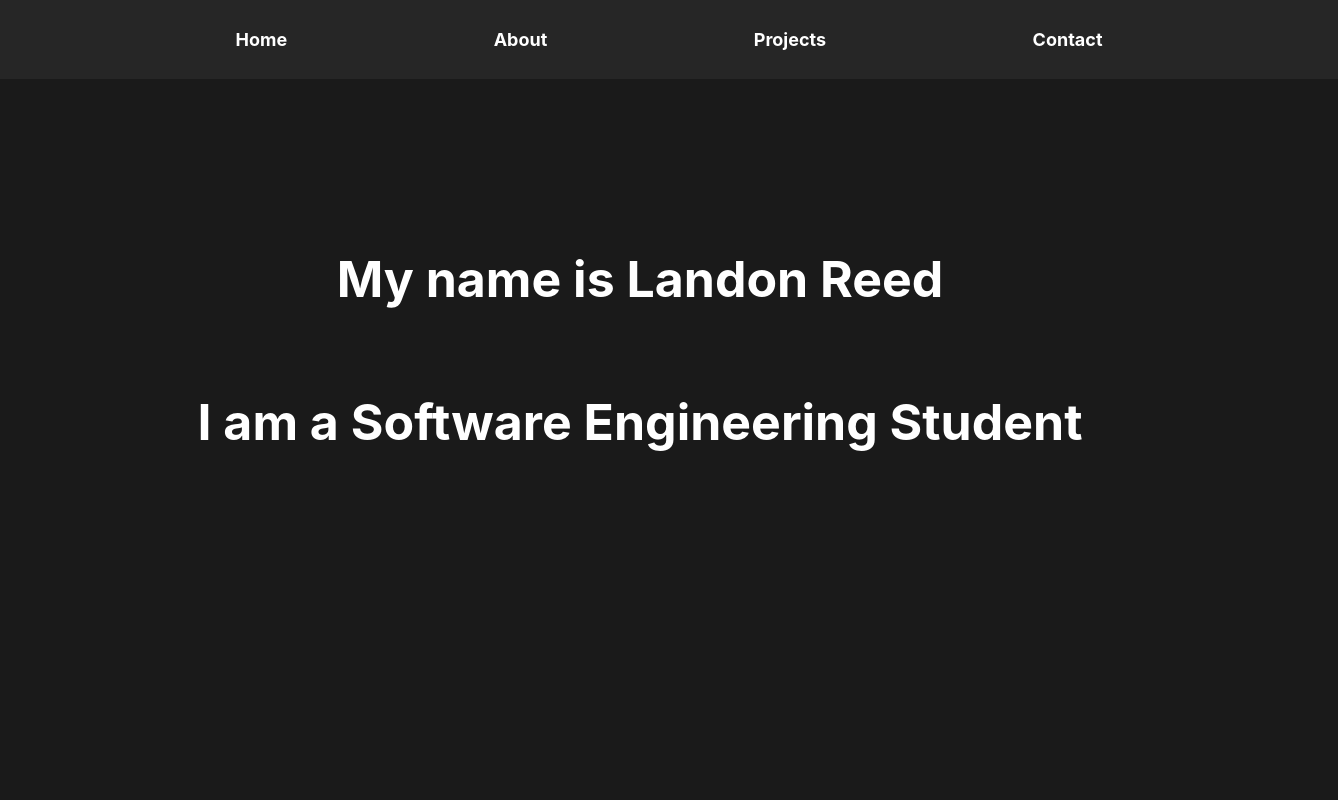
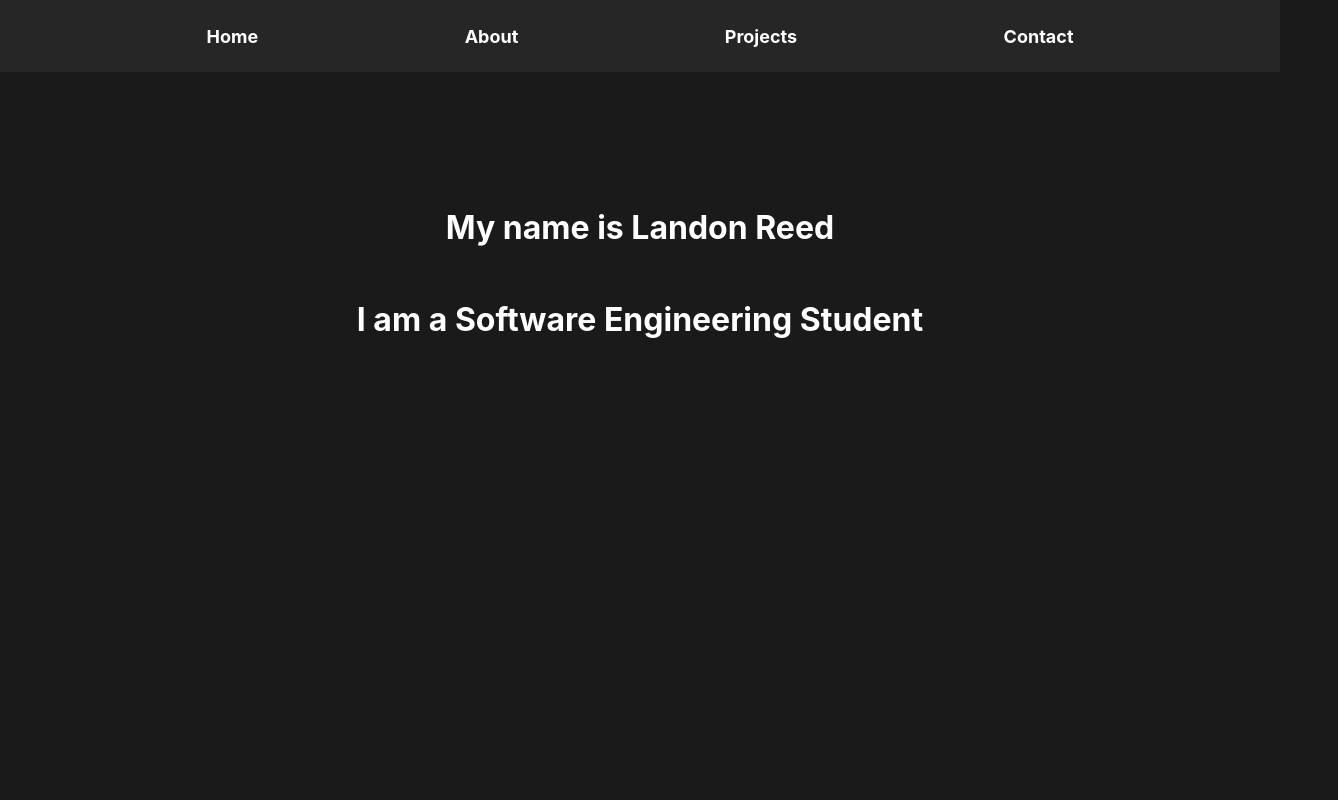
Before and after one commit to LReed03/portfolio, a React (Create React App) app: page / in a window 1280 px wide. Shown: the top 800 px of the page, 1338 px wide, since content can reach past the window. Built offline with nearby package versions, Linux system fonts and the light colour scheme.

Commit message:
Fixed styling and made the text more consistent across multiple types of screens

```diff
--- a/src/About.css
+++ b/src/About.css
@@ -1,3 +1,4 @@
 .about-container{
     height: 100vh;
+    background-color: white;
 }
--- a/src/App.css
+++ b/src/App.css
@@ -5,3 +5,8 @@ html{
 body{
   background-color: #1a1a1a;
 }
+
+.home-head{
+  min-height: 100vh;
+  width: 100%;
+}
--- a/src/App.js
+++ b/src/App.js
@@ -15,6 +15,7 @@ function App() {
 
   return (
     <div>
+      <div className='home-head'>
         <Header
           scrollToHome={() => window.scrollTo({ top: 0, behavior: 'smooth' })}
           scrollToAbout={() => aboutRef.current.scrollIntoView({ behavior: 'smooth' })}
@@ -23,6 +24,7 @@ function App() {
         />
 
         <div ref={homeRef}><Home /></div>
+      </div>
       <div ref={aboutRef}><About /></div>
       <div ref={projectsRef}><Projects /></div>
       <div ref={contactRef}><Contact /></div>
--- a/src/Header.css
+++ b/src/Header.css
@@ -3,11 +3,13 @@
     flex-direction: row;
     margin: auto;
     justify-content: space-evenly;
-    padding: 29px;
     background-color: #262626;
+    padding-top: 2%;
+    padding-bottom: 2%;
     width: 100%;
     position: sticky;
     top: 0;
+    z-index: 1000;
 }
 
 .item a{
--- a/src/Home.css
+++ b/src/Home.css
@@ -1,19 +1,15 @@
 .home-container h2{
     color: white;
     font-weight: bold;
-    font-size: 50px;
+    font-size: 200%;
 
 }
 
 .home-container{
-    margin:  10% auto;
+    margin:  8.5% auto;
     display: flex;
     flex-direction: column;
     justify-content: center;
     align-items: center;
     text-align: center;
 }
-
-.home{
-    height: 100vh;
-}
```
Also changed, not shown: public/red.jpg (added). Lines whose indentation alone changed are shown as unchanged.
